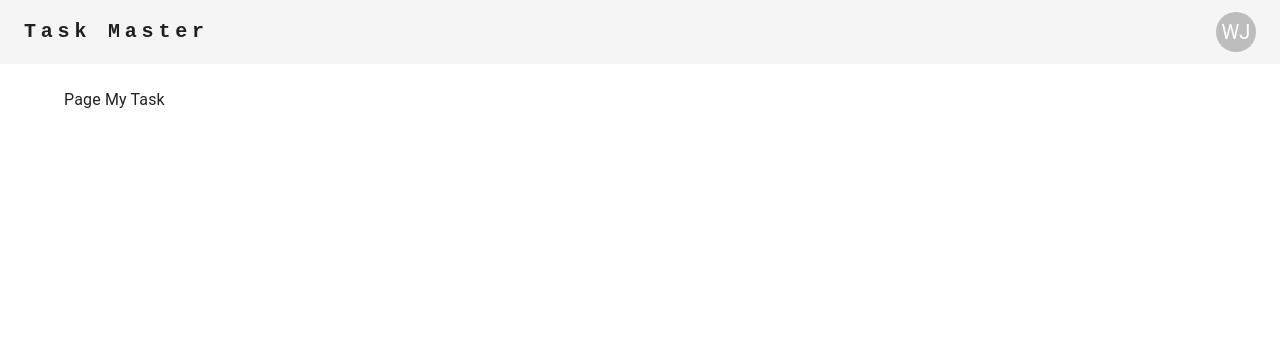
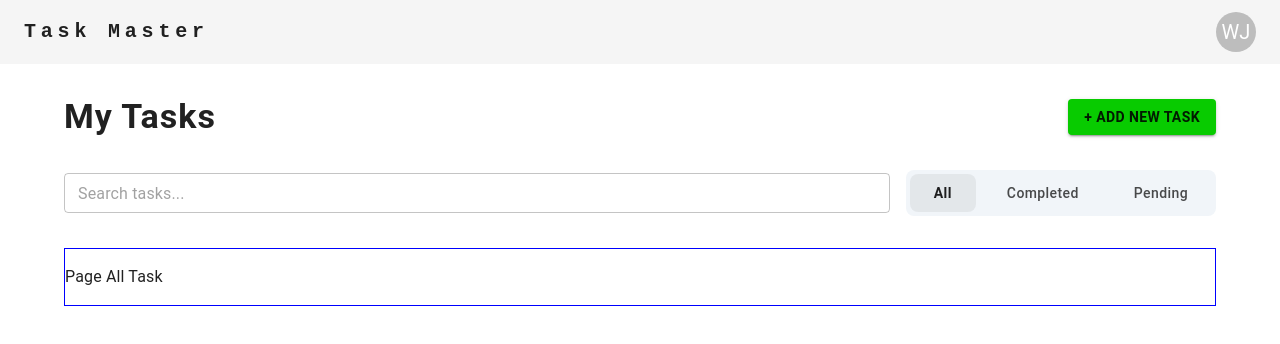
Before and after one commit to Jafarammer/task-master-fe, a React (Vite) app: page /my-task in a window 1280 px wide. Shown: the top 344 px of the page. Built offline with nearby package versions, Linux system fonts and the light colour scheme.

Commit message:
implement page my task

```diff
--- /dev/null
+++ b/src/pages/myTask/AllTask.tsx
@@ -0,0 +1,11 @@
+import React from "react";
+
+const AllTask = () => {
+  return (
+    <React.Fragment>
+      <p>Page All Task</p>
+    </React.Fragment>
+  );
+};
+
+export default AllTask;
--- /dev/null
+++ b/src/pages/myTask/CompletedTask.tsx
@@ -0,0 +1,11 @@
+import React from "react";
+
+const CompletedTask = () => {
+  return (
+    <React.Fragment>
+      <p>Page completed task</p>
+    </React.Fragment>
+  );
+};
+
+export default CompletedTask;
--- /dev/null
+++ b/src/pages/myTask/PendingTask.tsx
@@ -0,0 +1,11 @@
+import React from "react";
+
+const PendingTask = () => {
+  return (
+    <React.Fragment>
+      <p>Page pending task</p>
+    </React.Fragment>
+  );
+};
+
+export default PendingTask;
--- a/src/pages/myTask/index.tsx
+++ b/src/pages/myTask/index.tsx
@@ -1,9 +1,83 @@
-import React from "react";
+import React, { useState } from "react";
+import {
+  Typography,
+  Stack,
+  Button,
+  TextField,
+  ToggleButtonGroup,
+  ToggleButton,
+  Box,
+} from "@mui/material";
+import { toggleGroupSx } from "./styles";
+import AllTask from "./AllTask";
+import CompletedTask from "./CompletedTask";
+import PendingTask from "./PendingTask";
 
 const MyTask = () => {
+  // useState
+  const [filter, setFilter] = useState<"all" | "pending" | "completed">("all");
+  // function event
+  const onChangeToggle = (
+    _event: React.MouseEvent<HTMLElement>,
+    newValue: "all" | "pending" | "completed" | null
+  ) => {
+    if (newValue !== null) {
+      setFilter(newValue);
+    }
+  };
   return (
     <React.Fragment>
-      <p>Page My Task</p>
+      <Stack
+        direction="row"
+        spacing={2}
+        sx={{
+          justifyContent: "space-between",
+          alignItems: "center",
+          my: 4,
+        }}
+      >
+        <Typography variant="h4" fontWeight={"bold"} letterSpacing={1}>
+          My Tasks
+        </Typography>
+        <Button variant="contained" sx={{ fontWeight: "bold" }}>
+          + Add New Task{" "}
+        </Button>
+      </Stack>
+
+      <Stack
+        direction={{ xs: "column", sm: "row" }}
+        spacing={2}
+        sx={{
+          justifyContent: { xs: "center", sm: "flex-start" },
+          alignItems: "center",
+          width: "100%",
+        }}
+      >
+        <TextField placeholder="Search tasks..." size="small" fullWidth />
+        <ToggleButtonGroup
+          value={filter}
+          exclusive
+          onChange={onChangeToggle}
+          aria-label="task filter"
+          size="small"
+          sx={toggleGroupSx}
+        >
+          <ToggleButton value="all" aria-label="all">
+            All
+          </ToggleButton>
+          <ToggleButton value="completed" aria-label="completed">
+            Completed
+          </ToggleButton>
+          <ToggleButton value="pending" aria-label="pending">
+            Pending
+          </ToggleButton>
+        </ToggleButtonGroup>
+      </Stack>
+      <Box sx={{ border: "1px solid blue", mt: 4 }}>
+        {filter === "all" && <AllTask />}
+        {filter === "completed" && <CompletedTask />}
+        {filter === "pending" && <PendingTask />}
+      </Box>
     </React.Fragment>
   );
 };
--- /dev/null
+++ b/src/pages/myTask/styles.ts
@@ -0,0 +1,34 @@
+// taskFilter.styles.ts
+import type { Theme } from "@mui/material";
+
+export const toggleGroupSx = (theme: Theme) => ({
+  width: { xs: "100%", sm: "auto" },
+  bgcolor: theme.palette.mode === "dark" ? "rgba(255,255,255,0.03)" : "#f1f5f9",
+  borderRadius: "8px",
+  p: 0.5,
+  display: "flex",
+  gap: 1,
+  ".MuiToggleButton-root": {
+    flex: { xs: 1, sm: "initial" },
+    textTransform: "none",
+    border: "none",
+    borderRadius: "8px",
+    px: { xs: 1, sm: 3 },
+    fontSize: 14,
+    color:
+      theme.palette.mode === "dark"
+        ? "rgba(255,255,255,0.7)"
+        : "rgba(0,0,0,0.7)",
+    transition: "all 150ms ease",
+  },
+  ".MuiToggleButton-root.Mui-selected": {
+    bgcolor:
+      theme.palette.mode === "dark"
+        ? "rgba(255,255,255,0.06)"
+        : "rgba(0,0,0,0.06)",
+    color: theme.palette.getContrastText(
+      theme.palette.mode === "dark" ? "#111827" : "#ffffff"
+    ),
+    fontWeight: 700,
+  },
+});
```
